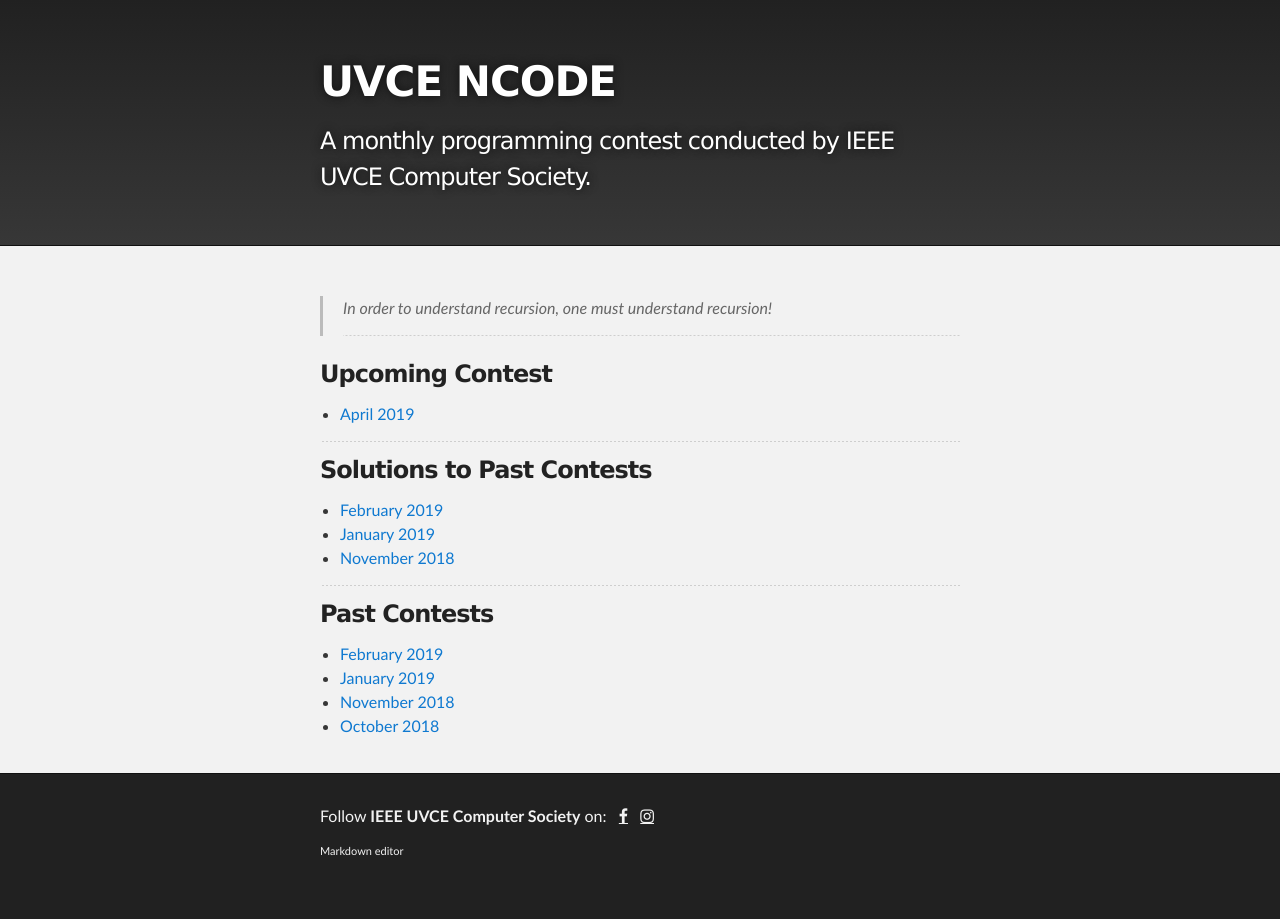
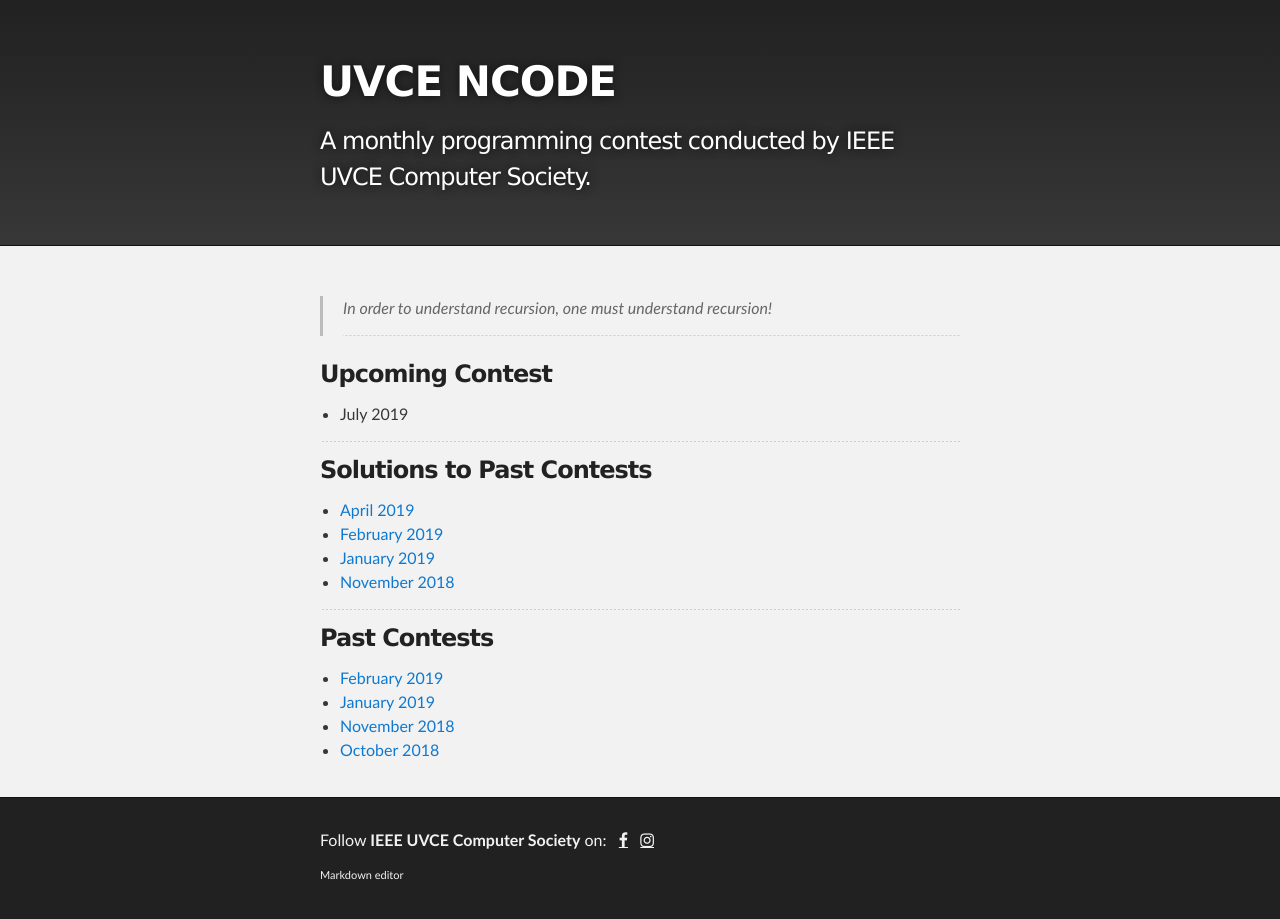
Before and after one commit to ieee-uvce-cs/ncode, a Jekyll site: the page built from index.md, in a window 1280 px wide. Built offline with Jekyll 4.4.1, drawn with Linux system fonts in a browser that asks for light colours.

Commit message:
Update index.md

```diff
--- a/index.md
+++ b/index.md
@@ -6,11 +6,12 @@ layout: default
 * * *
 
 ### Upcoming Contest
-- [April 2019](https://www.hackerrank.com/contests/uvce-ncode-april)
+- July 2019
 
 * * *
 
 ### Solutions to Past Contests
+- [April 2019](./editorials/april-2019/index.html)
 - [February 2019](./editorials/february-2019/index.html)
 - [January 2019](./editorials/january-2019/index.html)
 - [November 2018](./editorials/november-2018/index.html)
```
